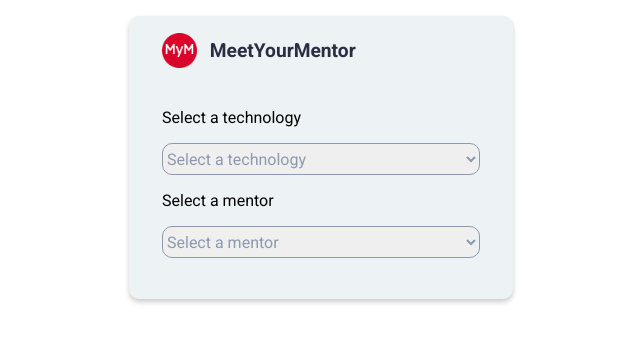
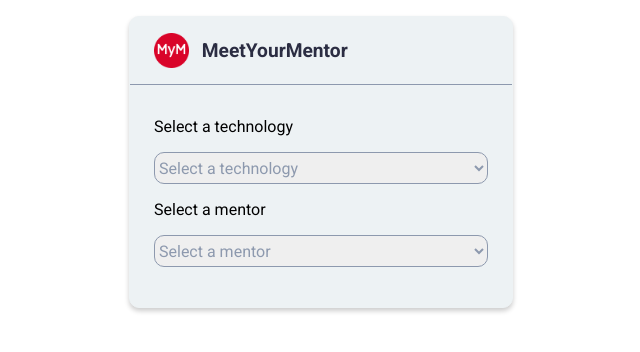
Before and after one commit to SaadiaELF/MeetYourBuddy, a React (Create React App) app: page / in a window 1280 px wide. Shown: the top 352 px of the page, without its empty margins (319-959 px from the left). Built offline with nearby package versions, Linux system fonts and the light colour scheme.

Commit message:
Added card heading style

```diff
--- a/src/App.css
+++ b/src/App.css
@@ -27,7 +27,7 @@
   display: flex;
   flex-direction: column;
   width: 90%;
-  padding: 0.5rem;
+  padding: 0.5rem 0;
   margin: 1rem auto;
   background-color: var(--lighter-grey);
   border: 1px solid var(--lighter-grey);
@@ -38,7 +38,8 @@
 .card__heading {
   display: flex;
   align-items: center;
-  padding: 0.5rem 1.5rem;
+  padding: 0.5rem 1.5rem 1rem;
+  border-bottom: 1px solid var(--light-grey);
 }
 
 .card__icon {
@@ -80,9 +81,7 @@
 }
 
 .dropdown-select option {
-  width: 100%;
   font-size: 0.8rem;
-  border-bottom: 1px solid var(--light-grey);
 }
 
 @media screen and (min-width:600px) {
@@ -93,4 +92,8 @@
   .card__title {
     font-size: 1.2rem;
   }
+
+  .dropdown-select option {
+    font-size: 0.8rem;
+  }
 }
--- a/src/components/Dropdown/Dropdown.js
+++ b/src/components/Dropdown/Dropdown.js
@@ -8,7 +8,7 @@
       </label>
 
       <select className="dropdown-select" name={props.name} id={props.name}>
-        <option key="-1" value="-1">
+        <option key="-1" value="-1" defaultValue>
           Select a {props.option}
         </option>
         {props.options.map((item, index) => {
```
